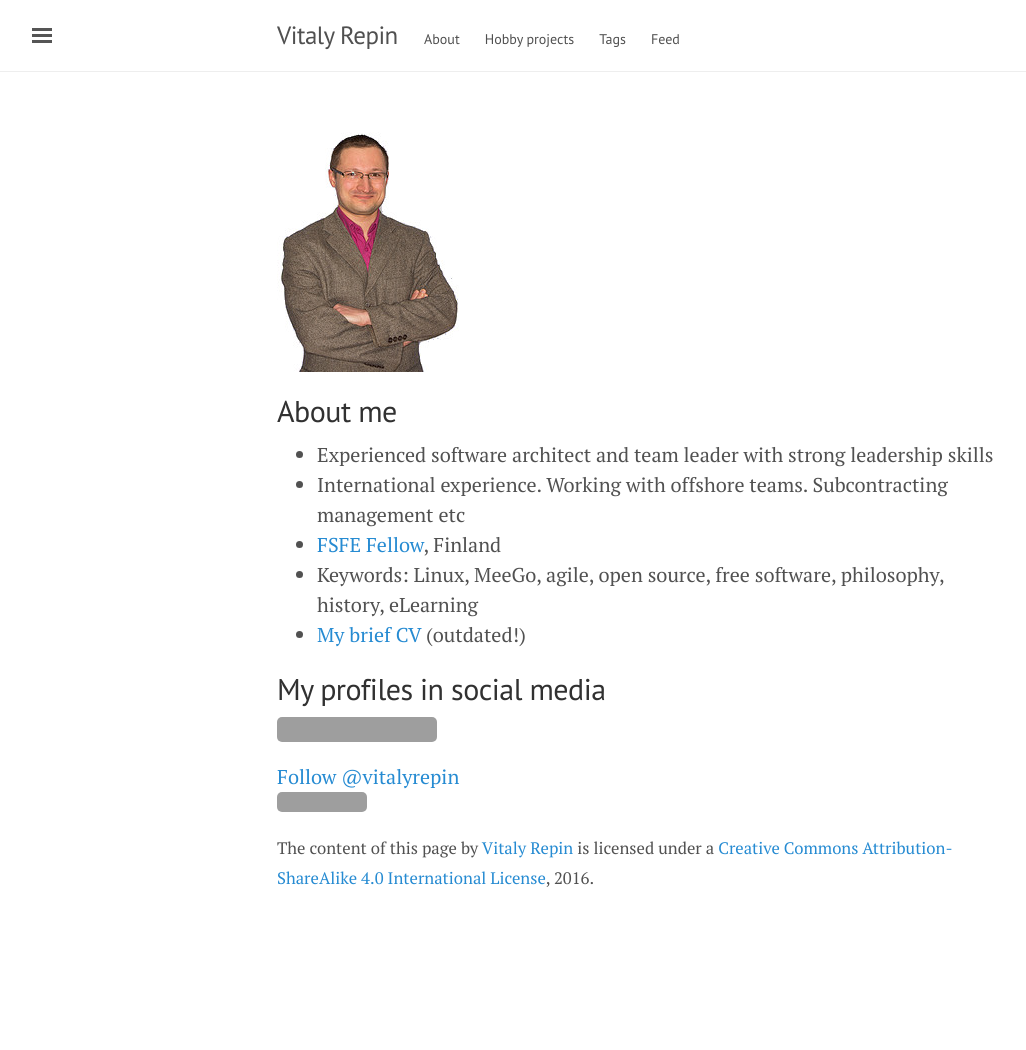
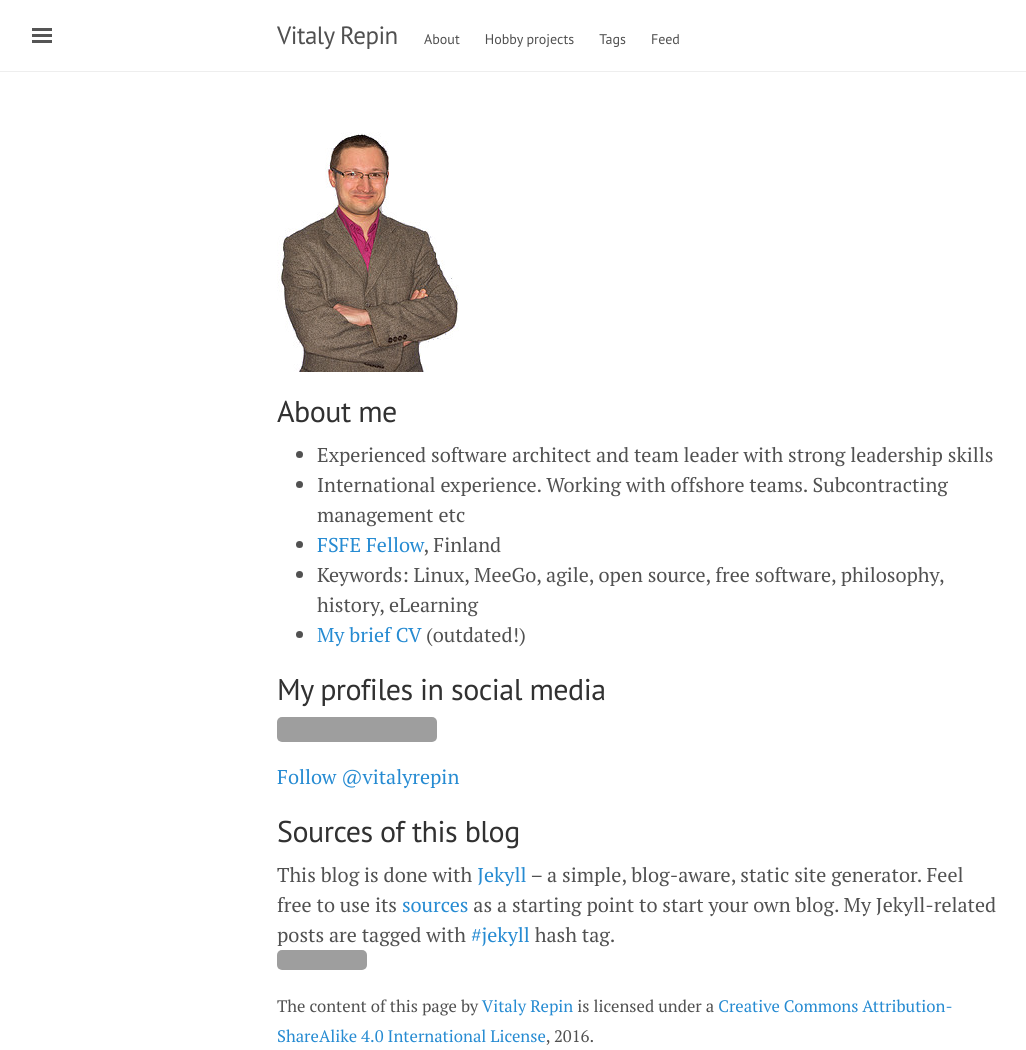
Before and after one commit to vitalyrepin/vrepinblog, a Jekyll site: the page built from about.html, in a window 1280 px wide. Shown: the whole page, without its empty margins (3-1029 px from the left). Built offline with Jekyll 4.4.1, drawn with Linux system fonts in a browser that asks for light colours; Markdown is read by kramdown in place of the engine named in the settings; comment, search, counter and statistics services are not loaded; before the commit the page ends 900 px from its top, so only the background shows below that; grey boxes are pictures that could not be loaded.

Commit message:
Added links to blog source to the About section

```diff
--- a/about.html
+++ b/about.html
@@ -27,4 +27,9 @@ permalink: about/
 <a href="https://twitter.com/vitalyrepin" class="twitter-follow-button" data-show-count="false">Follow @vitalyrepin</a>
 <script>!function(d,s,id){var js,fjs=d.getElementsByTagName(s)[0],p=/^http:/.test(d.location)?'http':'https';if(!d.getElementById(id)){js=d.createElement(s);js.id=id;js.src=p+'://platform.twitter.com/widgets.js';fjs.parentNode.insertBefore(js,fjs);}}(document, 'script', 'twitter-wjs');</script>
 
+<h2> Sources of this blog </h2>
+
+This blog is done with <a href="https://jekyllrb.com/">Jekyll</a>  – a simple, blog-aware, static site generator.  Feel free to use its <a href="https://github.com/vitalyrepin/vrepinblog">sources</a> as a starting point to
+start your own blog.  My Jekyll-related posts are tagged with <a href="{{ site.baseurl }}/tag/jekyll/">#jekyll</a> hash tag.
+
 <br/>
```
